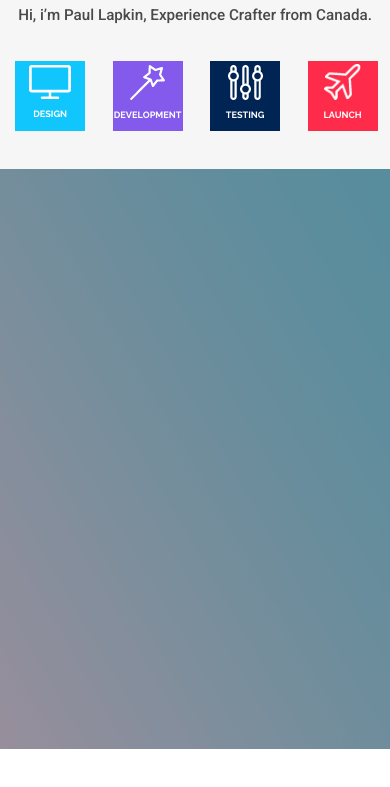
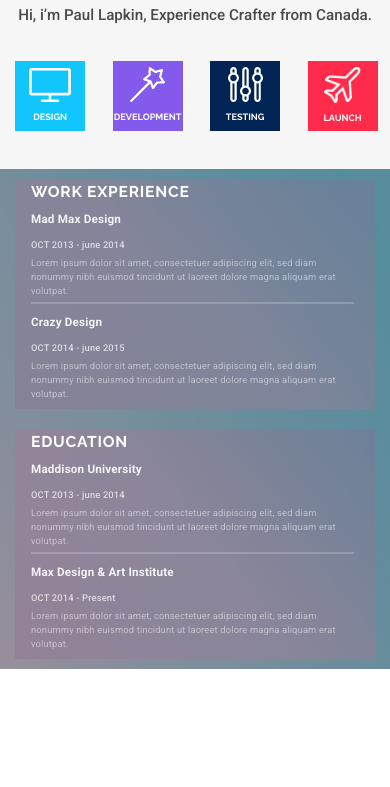
Before and after one commit to simuxs123/ZP-20-2, a plain HTML site: page Bootstrap/7/index.html in a window 390 px wide. Shown: the part 661-1448 px from the top of the page. Drawn offline with nearby package versions, Linux system fonts and the light colour scheme.

Commit message:
papildymas

```diff
--- a/Bootstrap/7/index.html
+++ b/Bootstrap/7/index.html
@@ -121,7 +121,36 @@
             </div>
         </div>
         <div class="workExperience">
-
+            <div class="container">
+                <div class="row align-items-center">
+                    <div class="col-12 col-sm-6 ">
+                        <div class="workExpBox"></div>
+                        <div class="boxText pl-3 pl-lg-5">
+                            <h1 class="mb-sm-0 my-lg-2 my-xl-5">work experience</h1>
+                            <h3 class="mb-0 mb-md-1 mb-xl-2">Mad Max Design</h3>
+                            <h5 class="mb-0  mb-md-1 mb-xl-2">OCT 2013 - june 2014</h5>
+                            <p>Lorem ipsum dolor sit amet, consectetuer adipiscing elit, sed diam nonummy nibh euismod tincidunt ut laoreet dolore magna aliquam erat volutpat.</p>
+                            <div class="my-1 my-lg-2 my-xl-3 lineBetween"></div>
+                            <h3 class="mb-0 mb-md-1 mb-xl-2">Crazy Design</h3>
+                            <h5 class="mb-0 mb-md-1 mb-xl-2">OCT 2014 - june 2015</h5>
+                            <p>Lorem ipsum dolor sit amet, consectetuer adipiscing elit, sed diam nonummy nibh euismod tincidunt ut laoreet dolore magna aliquam erat volutpat.</p>
+                        </div>
+                    </div>
+                    <div class="col-12 col-sm-6">
+                        <div class="workExpBox"></div>
+                        <div class="boxText pl-3 pl-lg-5">
+                            <h1 class="mb-sm-0 my-lg-2 my-lg-2 my-xl-5">education</h1>
+                            <h3 class="mb-0 mb-md-1 mb-xl-2">Maddison University</h3>
+                            <h5 class="mb-0 mb-md-1 mb-xl-2">OCT 2013 - june 2014</h5>
+                            <p>Lorem ipsum dolor sit amet, consectetuer adipiscing elit, sed diam nonummy nibh euismod tincidunt ut laoreet dolore magna aliquam erat volutpat.</p>
+                            <div class="my-1 my-lg-2 my-xl-3 lineBetween"></div>
+                            <h3 class="mb-0 mb-md-1 mb-xl-2">Max Design & Art Institute</h3>
+                            <h5 class="mb-0 mb-md-1 mb-xl-2">OCT 2014 - Present</h5>
+                            <p>Lorem ipsum dolor sit amet, consectetuer adipiscing elit, sed diam nonummy nibh euismod tincidunt ut laoreet dolore magna aliquam erat volutpat.</p>
+                        </div>
+                    </div>
+                </div>
+            </div>
         </div>
         <div class="latestWork">
 
--- a/Bootstrap/7/style.css
+++ b/Bootstrap/7/style.css
@@ -1,6 +1,6 @@
 
 .container-fluid {
-	height: 4140px;
+	height: 100%;
 
 }
 .container {
@@ -171,11 +171,71 @@ letter-spacing: 0.4px;
 }
 .workExperience {
 	width: 100%;
-	height: 580px;
+	height: 590px;
 	background-image: url("img/2Q==_copy.png");
 	background-repeat: no-repeat;
 	background-size: cover;
 	opacity: 0.9;
+}
+.workExpBox {
+	width: 100%;
+	height: 37vw;
+	background-color: #ffffff;
+	background-image: linear-gradient(45deg, rgba(93, 35, 96, 0.79) 0%, rgba(158, 53, 105, 0.79) 50%, rgba(93, 35, 96, 0.79) 100%);
+	opacity: 0.3;
+}
+.boxText > h1 {
+	color: #ffffff;
+	font-family: Raleway;
+	font-size: 26px;
+	font-weight: 700;
+	line-height: 28.01px;
+	text-transform: uppercase;
+	/* margin: 35px 0; */
+	letter-spacing: 0.78px;
+}
+.boxText > h3 {
+	opacity: 0.9;
+	color: #ffffff;
+	font-family: Roboto;
+	font-size: 18px;
+	font-weight: 700;
+	line-height: 28.01px;
+	/* Text style for "Mad Max De" */
+	letter-spacing: 0.18px;
+}
+.boxText > h5 {
+	opacity: 0.7;
+	color: #ffffff;
+	font-family: Roboto;
+	font-size: 16px;
+	font-weight: 500;
+	line-height: 23.01px;
+	/* Text style for "OCT 2013 -" */
+	letter-spacing: 0.16px;
+}
+.boxText > p {
+	width: 90%;
+	opacity: 0.5;
+	color: #ffffff;
+	font-family: Roboto;
+	font-size: 16px;
+	font-weight: 400;
+	line-height: 23.01px;
+	margin: 0;
+	letter-spacing: 0.16px;
+}
+.boxText {
+	position: absolute;
+	top: 0;
+}
+.lineBetween {
+	/* Style for "Shape 1" */
+	width: 90%;
+	height: 2px;
+	background-color: #ffffff;
+	opacity: 0.2;
+	/* margin: 15px 0; */
 }
 .latestWork {
 	width: 100%;
@@ -227,6 +287,25 @@ letter-spacing: 0.4px;
 		width: 163px;
 		height: 160px;
 	}
+	.workExpBox {
+		width: 100%;
+		height: 360px;
+	}
+	.boxText > h1 {
+		font-size: 20px;
+	}
+	.boxText > h3 {
+		font-size: 16px;
+	}
+	.boxText > h5 {
+		font-size: 14px;
+	}
+	.boxText > p {
+		font-size: 14px;
+	}
+	.workExperience {
+		height: 500px;
+	}
 }
 @media  (max-width: 767.98px) {
 	.header {
@@ -256,6 +335,19 @@ letter-spacing: 0.4px;
 	}
 	.p-title > p {
 		font-size: 14px;
+	}
+	.boxText > h1 {
+		font-size: 18px;
+	}
+	.boxText > h3 {
+		font-size: 15px;
+	}
+	.boxText > h5 {
+		font-size: 13px;
+	}
+	.boxText > p {
+		font-size: 13px;
+		line-height: 21.01px;
 	}
  }
  @media (max-width: 575.98px) {
@@ -329,6 +421,24 @@ letter-spacing: 0.4px;
 	.box-4 .p-title > img {
 		height: 36px;
 	}
+	.workExpBox {
+		height: 230px;
+	}
+	.boxText > h1 {
+		font-size: 4vw;
+		line-height: 26px;
+		margin-bottom: 0;
+	}
+	.boxText > h3 {
+		font-size: 3vw;
+	}
+	.boxText > h5 {
+		font-size: 2.4vw;
+	}
+	.boxText > p {
+		font-size: 2.4vw;
+		line-height: 14.01px;
+	}
   }
   @media (max-width: 425px) {
    .name {
@@ -370,6 +480,9 @@ letter-spacing: 0.4px;
 		 letter-spacing: 0;
 		 line-height: 30px;
 	 }
+	 .p-title > img {
+		margin-top:5px;
+	 }
 	 .workingProcess {
 		 height: 250px;
 	 }
```
